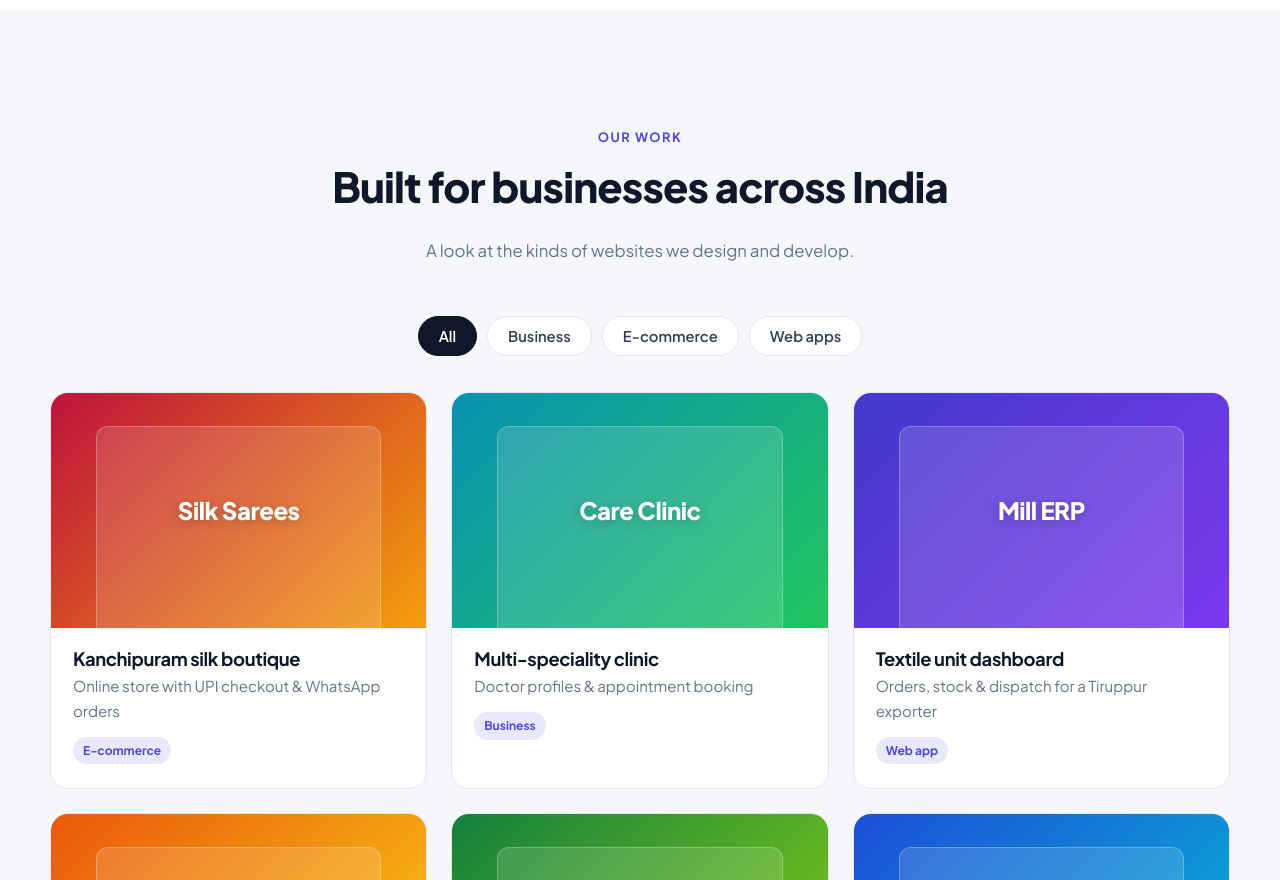
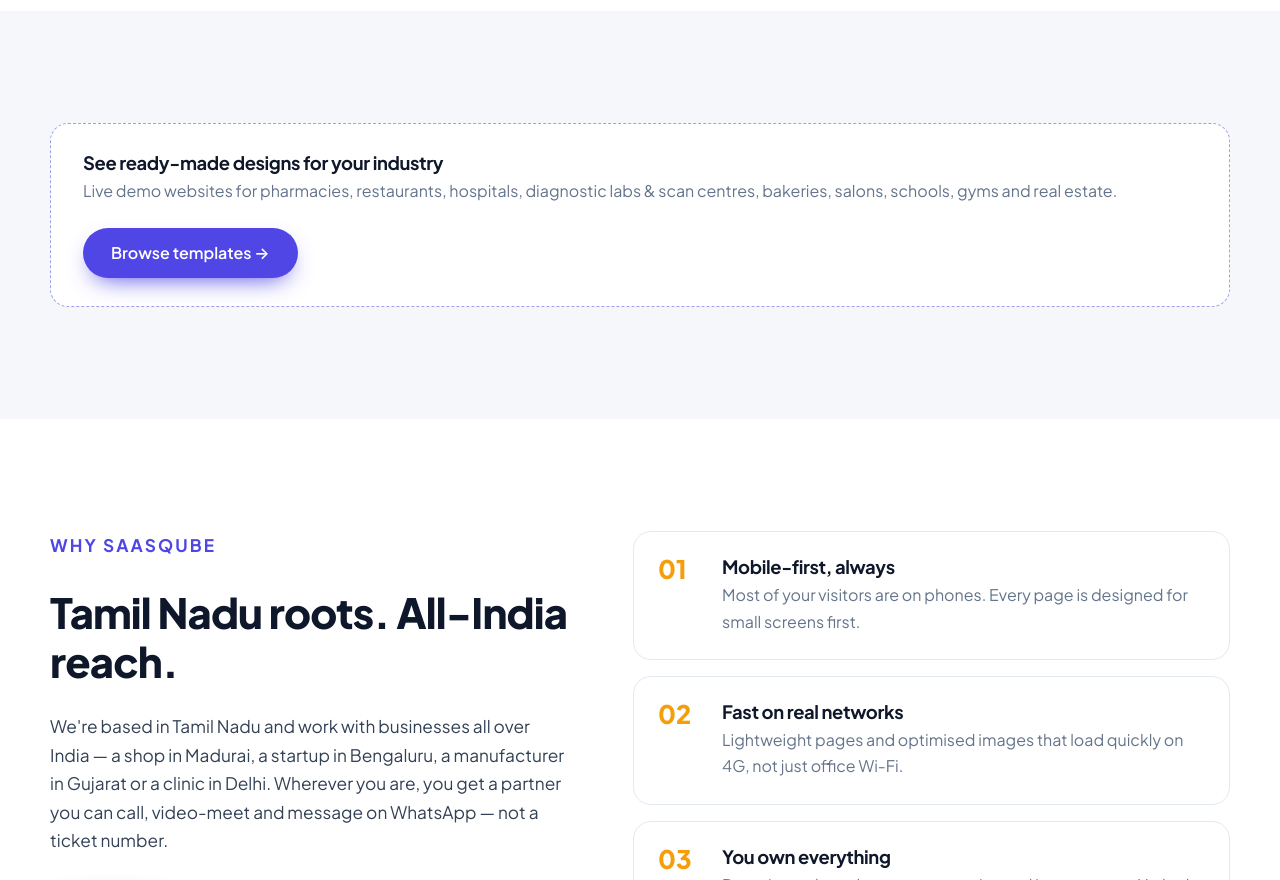
Before and after one commit to SaaSQube/saasqube, a plain HTML site: page index.html in a window 1280 px wide. Shown: the part 1920-2800 px from the top of the page. Drawn offline with Linux system fonts and the light colour scheme.

Commit message:
Remove Our Work project catalog, keep templates only
Drop the filtered sample-project grid from the homepage and the Our Work
nav/footer links; the section now just points to the templates gallery.
Remove the unused work-card styles and filter script.

Co-Authored-By: Claude Opus 5.5 <noreply@anthropic.com>
Claude-Session: https://claude.ai/code/session_0158aNV7Yr9oa9vjeQgoXcG9

```diff
--- a/css/style.css
+++ b/css/style.css
@@ -267,7 +267,7 @@ p { margin: 0 0 1em; }
 @media (max-width: 960px) { .cards-grid { grid-template-columns: repeat(2, 1fr); } }
 @media (max-width: 620px) { .cards-grid { grid-template-columns: 1fr; } }
 
-/* ---------- Work ---------- */
+/* ---------- Filters (templates gallery) & templates CTA ---------- */
 .filters { display: flex; justify-content: center; flex-wrap: wrap; gap: 10px; margin-bottom: 36px; }
 .filter {
   font: 600 .92rem var(--font); padding: 10px 20px; border-radius: 999px; cursor: pointer;
@@ -276,37 +276,8 @@ p { margin: 0 0 1em; }
 .filter:hover { border-color: var(--brand); color: var(--brand); }
 .filter.active { background: var(--ink); color: var(--bg); border-color: var(--ink); }
 
-.work-grid { display: grid; grid-template-columns: repeat(3, 1fr); gap: 24px; }
-.work { background: var(--surface); border: 1px solid var(--line); border-radius: var(--radius); overflow: hidden; transition: transform .25s, box-shadow .25s; }
-.work:hover { transform: translateY(-6px); box-shadow: var(--shadow); }
-.work.hidden { display: none; }
-.work-thumb {
-  aspect-ratio: 16/10; display: grid; place-items: center; position: relative; overflow: hidden;
-  color: #fff; font-weight: 800; font-size: 1.5rem; letter-spacing: -.02em;
-}
-.work-thumb span { position: relative; z-index: 1; text-shadow: 0 2px 12px rgba(0, 0, 0, .25); }
-.work-thumb::before {
-  content: ""; position: absolute; inset: 14% 12% -10%; border-radius: 12px 12px 0 0;
-  background: rgba(255, 255, 255, .14); border: 1px solid rgba(255, 255, 255, .25);
-  transition: transform .4s;
-}
-.work:hover .work-thumb::before { transform: translateY(-8px); }
-.t-silk { background: linear-gradient(135deg, #be123c, #f59e0b); }
-.t-clinic { background: linear-gradient(135deg, #0891b2, #22c55e); }
-.t-textile { background: linear-gradient(135deg, #4338ca, #7c3aed); }
-.t-food { background: linear-gradient(135deg, #ea580c, #facc15); }
-.t-organic { background: linear-gradient(135deg, #15803d, #84cc16); }
-.t-school { background: linear-gradient(135deg, #1d4ed8, #06b6d4); }
-.work-info { padding: 20px 22px 24px; }
-.work-info h3 { margin-bottom: 4px; }
-.work-info p { color: var(--muted); font-size: .94rem; margin-bottom: 12px; }
-.tag { display: inline-block; font-size: .75rem; font-weight: 700; padding: 4px 10px; border-radius: 999px; background: color-mix(in srgb, var(--brand) 12%, transparent); color: var(--brand); }
-
-@media (max-width: 960px) { .work-grid { grid-template-columns: repeat(2, 1fr); } }
-@media (max-width: 620px) { .work-grid { grid-template-columns: 1fr; } }
-
 .work-cta {
-  margin-top: 40px; padding: 28px 32px; border-radius: var(--radius); display: flex; align-items: center; justify-content: space-between; gap: 24px; flex-wrap: wrap;
+  padding: 28px 32px; border-radius: var(--radius); display: flex; align-items: center; justify-content: space-between; gap: 24px; flex-wrap: wrap;
   background: var(--surface); border: 1px dashed color-mix(in srgb, var(--brand) 45%, var(--line));
 }
 .work-cta h3 { margin-bottom: 4px; }
--- a/index.html
+++ b/index.html
@@ -50,7 +50,6 @@
       <nav id="site-nav" class="site-nav" aria-label="Primary">
         <ul>
           <li><a href="#services">Services</a></li>
-          <li><a href="#work">Our Work</a></li>
           <li><a href="templates/">Templates</a></li>
           <li><a href="#pricing">Pricing</a></li>
           <li><a href="#about">About</a></li>
@@ -73,7 +72,7 @@
           <p class="lead">From Chennai to Chandigarh, Kochi to Kolkata, we design and build fast, mobile-first websites, online stores and web apps — in English, Tamil, Hindi or your customers' own language — so businesses across India can be found, trusted and chosen online.</p>
           <div class="hero-cta">
             <a href="#contact" class="btn btn-primary">Start your project</a>
-            <a href="#work" class="btn btn-ghost">See what we build →</a>
+            <a href="templates/" class="btn btn-ghost">Browse templates →</a>
           </div>
           <ul class="hero-points">
             <li>Mobile-first design</li>
@@ -179,48 +178,9 @@
       </div>
     </section>
 
-    <!-- ============ WORK / SHOWCASE ============ -->
-    <section class="section section-alt" id="work">
+    <!-- ============ TEMPLATES ============ -->
+    <section class="section section-alt" id="templates">
       <div class="container">
-        <div class="section-head reveal">
-          <p class="eyebrow">Our work</p>
-          <h2>Built for businesses across India</h2>
-          <p>A look at the kinds of websites we design and develop.</p>
-        </div>
-
-        <div class="filters reveal" role="tablist" aria-label="Filter projects">
-          <button class="filter active" data-filter="all" role="tab" aria-selected="true">All</button>
-          <button class="filter" data-filter="business" role="tab" aria-selected="false">Business</button>
-          <button class="filter" data-filter="store" role="tab" aria-selected="false">E-commerce</button>
-          <button class="filter" data-filter="app" role="tab" aria-selected="false">Web apps</button>
-        </div>
-
-        <div class="work-grid">
-          <article class="work reveal" data-cat="store">
-            <div class="work-thumb t-silk"><span>Silk Sarees</span></div>
-            <div class="work-info"><h3>Kanchipuram silk boutique</h3><p>Online store with UPI checkout &amp; WhatsApp orders</p><span class="tag">E-commerce</span></div>
-          </article>
-          <article class="work reveal" data-cat="business">
-            <div class="work-thumb t-clinic"><span>Care Clinic</span></div>
-            <div class="work-info"><h3>Multi-speciality clinic</h3><p>Doctor profiles &amp; appointment booking</p><span class="tag">Business</span></div>
-          </article>
-          <article class="work reveal" data-cat="app">
-            <div class="work-thumb t-textile"><span>Mill ERP</span></div>
-            <div class="work-info"><h3>Textile unit dashboard</h3><p>Orders, stock &amp; dispatch for a Tiruppur exporter</p><span class="tag">Web app</span></div>
-          </article>
-          <article class="work reveal" data-cat="business">
-            <div class="work-thumb t-food"><span>Cloud Kitchen</span></div>
-            <div class="work-info"><h3>Multi-city cloud kitchen</h3><p>Online ordering across outlets in several cities</p><span class="tag">Business</span></div>
-          </article>
-          <article class="work reveal" data-cat="store">
-            <div class="work-thumb t-organic"><span>Farm Fresh</span></div>
-            <div class="work-info"><h3>Organic products brand</h3><p>D2C store shipping pan-India with subscriptions</p><span class="tag">E-commerce</span></div>
-          </article>
-          <article class="work reveal" data-cat="app">
-            <div class="work-thumb t-school"><span>School Portal</span></div>
-            <div class="work-info"><h3>School management portal</h3><p>Admissions, fees &amp; parent updates</p><span class="tag">Web app</span></div>
-          </article>
-        </div>
         <div class="work-cta reveal">
           <div>
             <h3>See ready-made designs for your industry</h3>
@@ -477,7 +437,7 @@
       </div>
       <div>
         <h4>Company</h4>
-        <ul><li><a href="#about">About</a></li><li><a href="#work">Our work</a></li><li><a href="templates/">Templates</a></li><li><a href="#pricing">Pricing</a></li><li><a href="#faq">FAQ</a></li></ul>
+        <ul><li><a href="#about">About</a></li><li><a href="templates/">Templates</a></li><li><a href="#pricing">Pricing</a></li><li><a href="#faq">FAQ</a></li></ul>
       </div>
       <div>
         <h4>Tamil Nadu</h4>
--- a/js/main.js
+++ b/js/main.js
@@ -84,23 +84,6 @@ if ("IntersectionObserver" in window) {
   reveals.forEach((el) => el.classList.add("in"));
 }
 
-/* ---------- Work filters ---------- */
-const filters = document.querySelectorAll(".filter");
-const works = document.querySelectorAll(".work");
-filters.forEach((btn) => {
-  btn.addEventListener("click", () => {
-    filters.forEach((b) => { b.classList.remove("active"); b.setAttribute("aria-selected", "false"); });
-    btn.classList.add("active");
-    btn.setAttribute("aria-selected", "true");
-    const f = btn.dataset.filter;
-    works.forEach((w) => {
-      const show = f === "all" || w.dataset.cat === f;
-      w.classList.toggle("hidden", !show);
-      if (show) w.classList.add("in");
-    });
-  });
-});
-
 /* ---------- Pricing buttons pre-select service ---------- */
 const form = document.getElementById("contact-form");
 const planToService = { Starter: "Business website", Business: "Business website", "E-commerce": "E-commerce store" };
```
Also changed, not shown: templates/index.html (+0 -1 lines), 1 other file.
